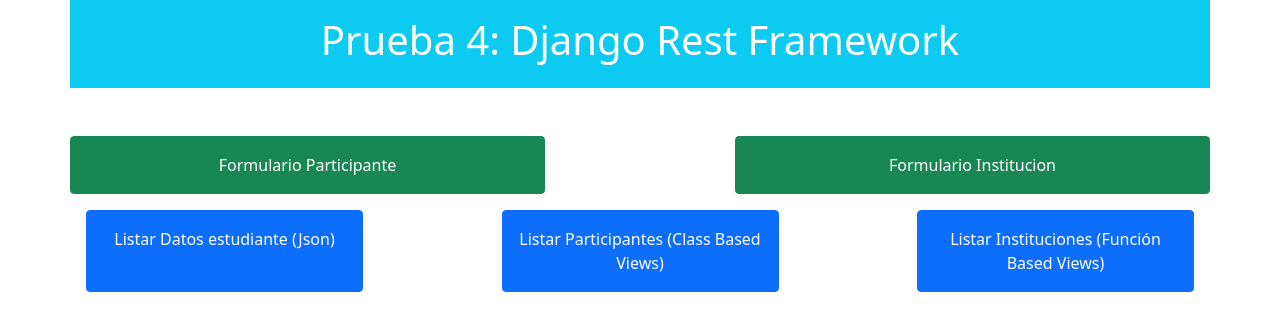
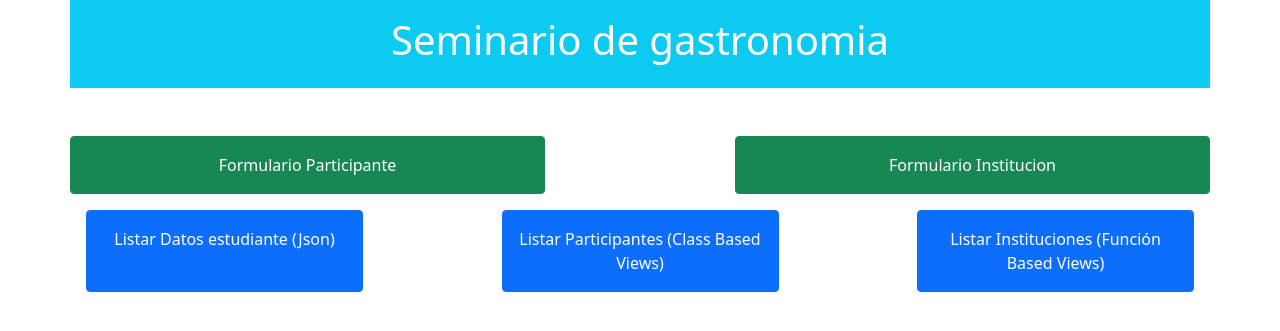
Before and after one commit to hachiman2002/baeza_graciany_FINAL, a Django app: page / in a window 1280 px wide. Shown: the top 331 px of the page. Run offline with Django 4.2, Linux system fonts and the light colour scheme.

Commit message:
C3: cambio titulo

```diff
--- a/core/templates/core/base.html
+++ b/core/templates/core/base.html
@@ -18,7 +18,7 @@
     <div class="container">
         <div class="row mb-5">
             <div class="col-12 d-flex  justify-content-center bg-info p-3">
-                <h1 class="text-white mx-5">Prueba 4: Django Rest Framework</h1>
+                <h1 class="text-white mx-5">Seminario de gastronomia</h1>
             </div>
         </div>
     </div>
```
